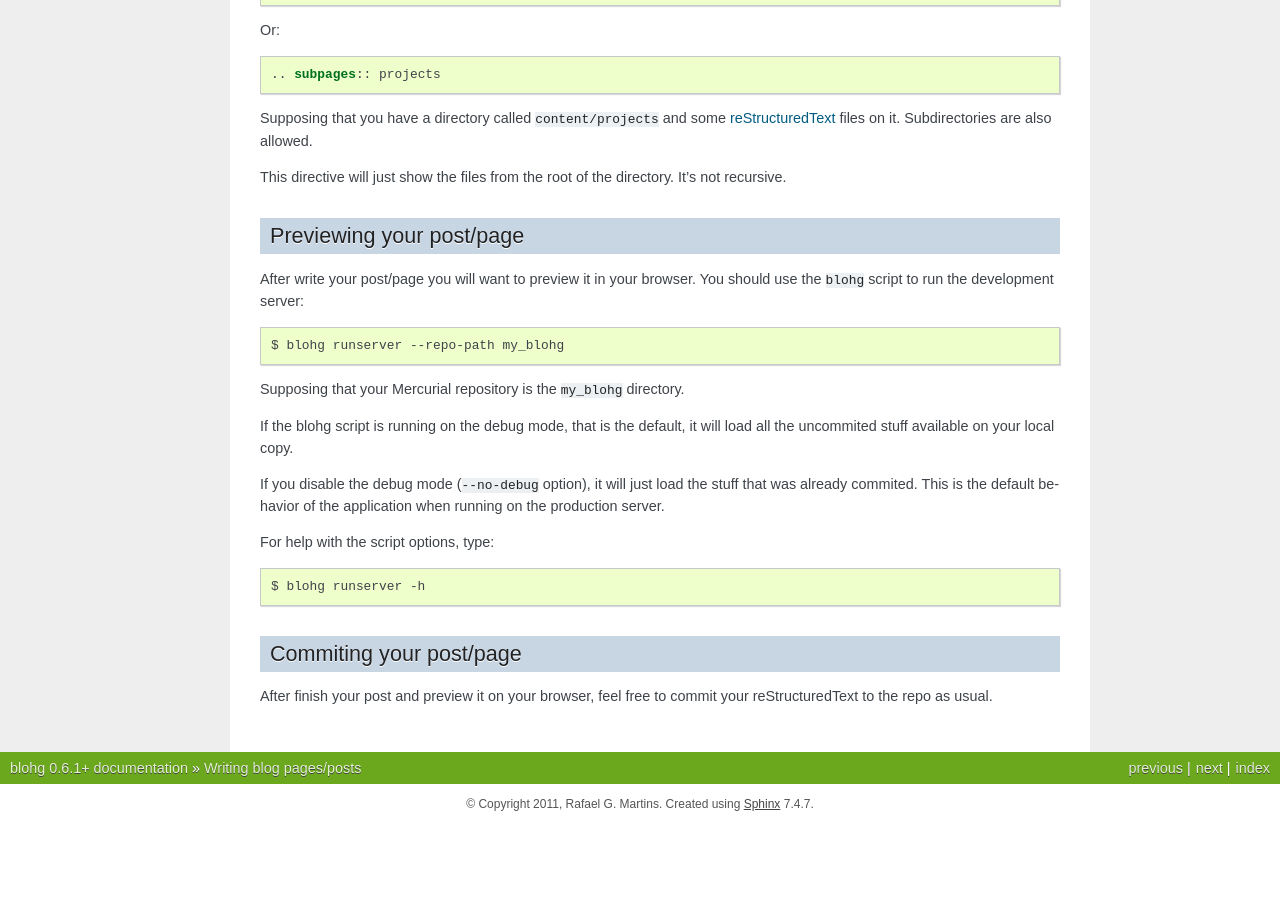
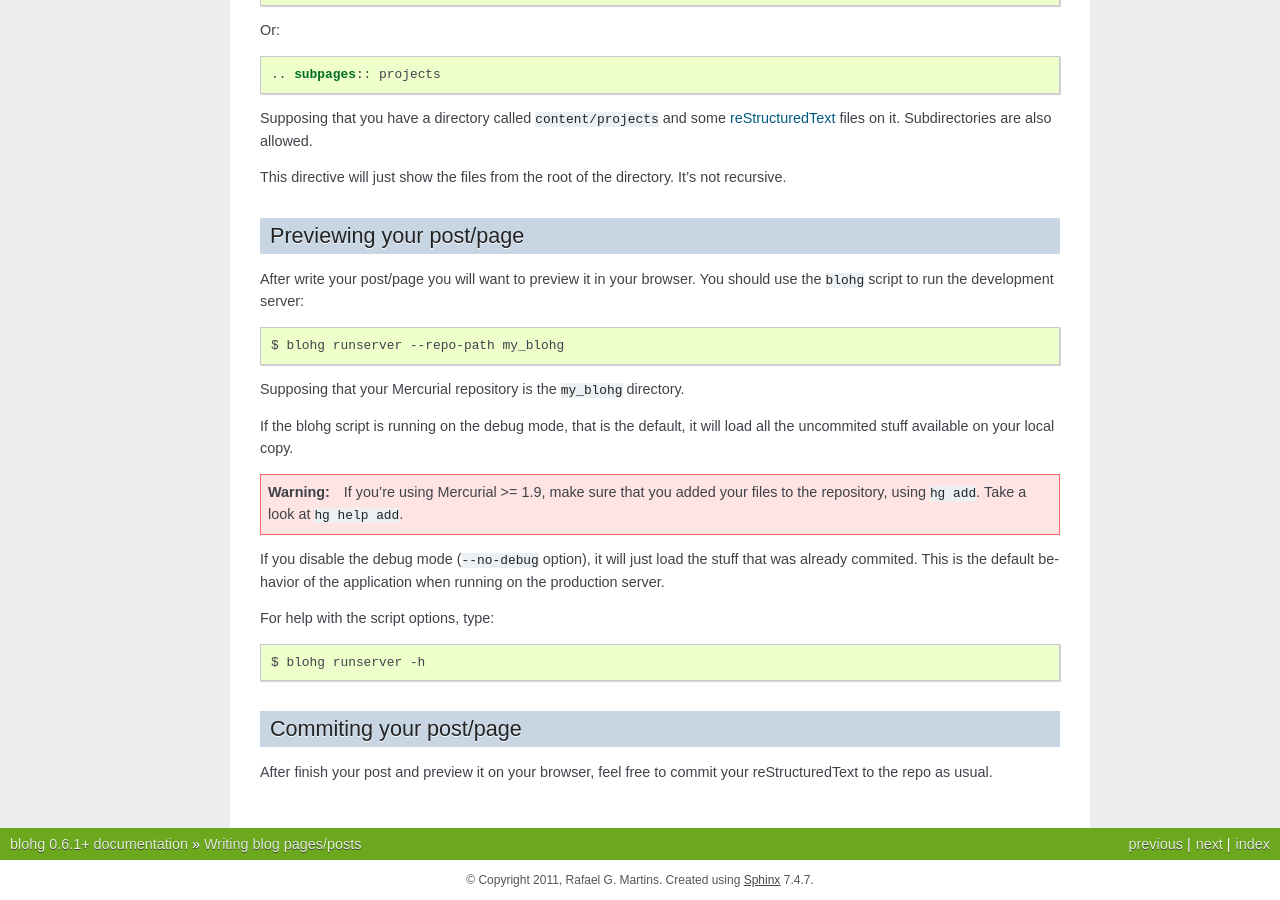
Before and after one commit to rafaelmartins/blohg, a Sphinx documentation site: the page built from docs/write.rst, in a window 1280 px wide and 900 px high, scrolled down 3122 px. Built offline with Sphinx 7.4.7, drawn with Linux system fonts in a browser that asks for light colours; before the commit the page ends 3946 px from its top, so only the background shows below that.

Commit message:
added a warning to the docs, about the need of run hg add before preview posts since mercurial 1.9

```diff
--- a/docs/write.rst
+++ b/docs/write.rst
@@ -228,6 +228,11 @@ Supposing that your Mercurial repository is the ``my_blohg`` directory.
 If the blohg script is running on the debug mode, that is the default, it will
 load all the uncommited stuff available on your local copy.
 
+.. warning::
+
+    If you're using Mercurial >= 1.9, make sure that you added your files to the
+    repository, using ``hg add``. Take a look at ``hg help add``.
+
 If you disable the debug mode (``--no-debug`` option), it will just load the
 stuff that was already commited. This is the default behavior of the application
 when running on the production server.
```
